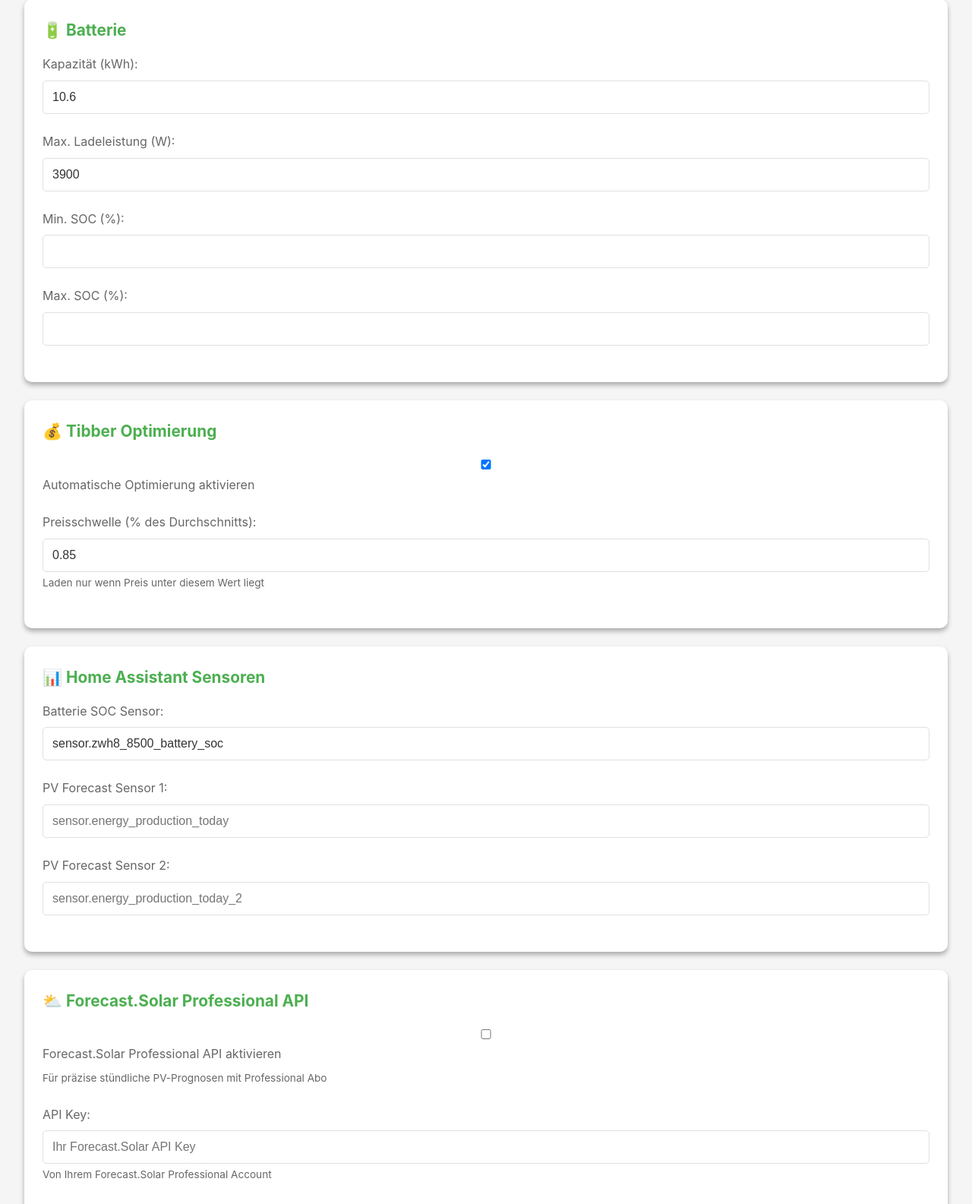
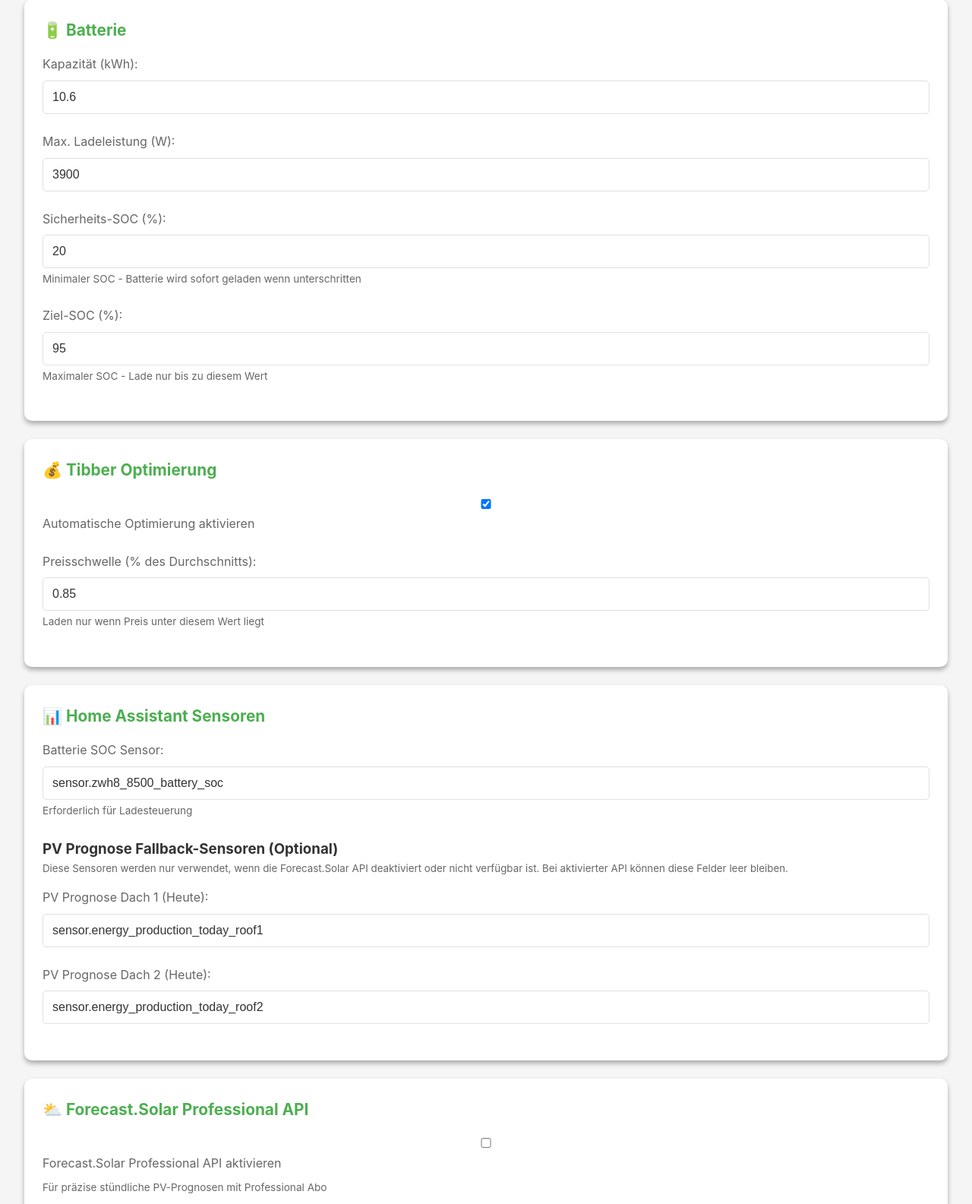
Before and after one commit to SvenSteuer/kostal-tibber-25a, a Flask app: page /config in a window 1280 px wide. Shown: the part 686-2271 px from the top of the page at 76% size. Run offline with Flask 3, Linux system fonts and the light colour scheme.

Commit message:
Version 1.0.2: Fix configuration field issues
Fixes three critical configuration issues:

1. Fix min_soc/max_soc fields not saving:
   - Replace obsolete min_soc/max_soc with correct auto_safety_soc/auto_charge_below_soc
   - These parameters were renamed in v0.2.5 but GUI still used old names
   - Add helpful tooltips explaining what each parameter does

2. Fix kWp decimal precision:
   - Change step from 0.01 to 0.001 for plane kwp fields
   - Now supports 3 decimal places (e.g., 10.665 kWp)
   - Prevents validation error on save

3. Fix PV forecast sensor fields:
   - Replace incorrect forecast_sensor_1/2 with pv_production_today_roof1/2
   - Add clear explanation that these are fallback sensors
   - Only needed when Forecast.Solar API is disabled
   - Add "Optional" label and usage note

Bump version to 1.0.2

All configuration fields now save and persist correctly after addon restart.

```diff
--- a/battery_manager/templates/base.html
+++ b/battery_manager/templates/base.html
@@ -28,7 +28,7 @@
     </main>
 
     <footer>
-        <p>Kostal Battery Manager v1.0.1 | Made with ❤️ for Home Assistant</p>
+        <p>Kostal Battery Manager v1.0.2 | Made with ❤️ for Home Assistant</p>
     </footer>
 
     <!-- Chart.js for graphs -->
--- a/battery_manager/templates/config.html
+++ b/battery_manager/templates/config.html
@@ -42,14 +42,16 @@
                        value="{{ config.max_charge_power }}" min="100" max="10000" step="100" required>
             </div>
             <div class="form-group">
-                <label for="min_soc">Min. SOC (%):</label>
-                <input type="number" id="min_soc" name="min_soc"
-                       value="{{ config.min_soc }}" min="5" max="95" step="5" required>
+                <label for="auto_safety_soc">Sicherheits-SOC (%):</label>
+                <input type="number" id="auto_safety_soc" name="auto_safety_soc"
+                       value="{{ config.auto_safety_soc or 20 }}" min="5" max="50" step="5" required>
+                <small>Minimaler SOC - Batterie wird sofort geladen wenn unterschritten</small>
             </div>
             <div class="form-group">
-                <label for="max_soc">Max. SOC (%):</label>
-                <input type="number" id="max_soc" name="max_soc"
-                       value="{{ config.max_soc }}" min="10" max="100" step="5" required>
+                <label for="auto_charge_below_soc">Ziel-SOC (%):</label>
+                <input type="number" id="auto_charge_below_soc" name="auto_charge_below_soc"
+                       value="{{ config.auto_charge_below_soc or 95 }}" min="10" max="100" step="5" required>
+                <small>Maximaler SOC - Lade nur bis zu diesem Wert</small>
             </div>
         </div>
 
@@ -78,18 +80,26 @@
                 <label for="battery_soc_sensor">Batterie SOC Sensor:</label>
                 <input type="text" id="battery_soc_sensor" name="battery_soc_sensor"
                        value="{{ config.battery_soc_sensor or 'sensor.zwh8_8500_battery_soc' }}">
+                <small>Erforderlich für Ladesteuerung</small>
+            </div>
+
+            <h3 style="margin-top: 20px;">PV Prognose Fallback-Sensoren (Optional)</h3>
+            <small style="color: var(--text-muted); display: block; margin-bottom: 15px;">
+                Diese Sensoren werden nur verwendet, wenn die Forecast.Solar API deaktiviert oder nicht verfügbar ist.
+                Bei aktivierter API können diese Felder leer bleiben.
+            </small>
+
+            <div class="form-group">
+                <label for="pv_production_today_roof1">PV Prognose Dach 1 (Heute):</label>
+                <input type="text" id="pv_production_today_roof1" name="pv_production_today_roof1"
+                       value="{{ config.pv_production_today_roof1 or '' }}"
+                       placeholder="sensor.energy_production_today_roof1">
             </div>
             <div class="form-group">
-                <label for="forecast_sensor_1">PV Forecast Sensor 1:</label>
-                <input type="text" id="forecast_sensor_1" name="forecast_sensor_1"
-                       value="{{ config.forecast_sensor_1 or '' }}"
-                       placeholder="sensor.energy_production_today">
-            </div>
-            <div class="form-group">
-                <label for="forecast_sensor_2">PV Forecast Sensor 2:</label>
-                <input type="text" id="forecast_sensor_2" name="forecast_sensor_2"
-                       value="{{ config.forecast_sensor_2 or '' }}"
-                       placeholder="sensor.energy_production_today_2">
+                <label for="pv_production_today_roof2">PV Prognose Dach 2 (Heute):</label>
+                <input type="text" id="pv_production_today_roof2" name="pv_production_today_roof2"
+                       value="{{ config.pv_production_today_roof2 or '' }}"
+                       placeholder="sensor.energy_production_today_roof2">
             </div>
         </div>
 
@@ -145,7 +155,7 @@
                 <label for="plane1_kwp">Spitzenleistung (kWp):</label>
                 <input type="number" id="plane1_kwp" name="plane1_kwp"
                        value="{{ config.forecast_solar_planes[0].kwp if config.forecast_solar_planes and config.forecast_solar_planes|length > 0 else 8.96 }}"
-                       step="0.01" min="0" max="100">
+                       step="0.001" min="0" max="100">
                 <small>Installierte Leistung dieser Dachfläche in kWp</small>
             </div>
 
@@ -168,7 +178,7 @@
                 <label for="plane2_kwp">Spitzenleistung (kWp):</label>
                 <input type="number" id="plane2_kwp" name="plane2_kwp"
                        value="{{ config.forecast_solar_planes[1].kwp if config.forecast_solar_planes and config.forecast_solar_planes|length > 1 else 10.665 }}"
-                       step="0.01" min="0" max="100">
+                       step="0.001" min="0" max="100">
                 <small>Installierte Leistung dieser Dachfläche in kWp</small>
             </div>
         </div>
--- a/config.yaml
+++ b/config.yaml
@@ -1,5 +1,5 @@
 name: Kostal Battery Manager
-version: "1.0.1"
+version: "1.0.2"
 slug: kostal_battery_manager
 description: "Intelligente Batteriesteuerung für Kostal Plenticore Plus mit Tibber-Optimierung, Verbrauchslernen, prädiktiver Ganztags-Planung und Grafiken"
 url: "https://github.com/SvenSteuer/kostal-battery-manager"
```
